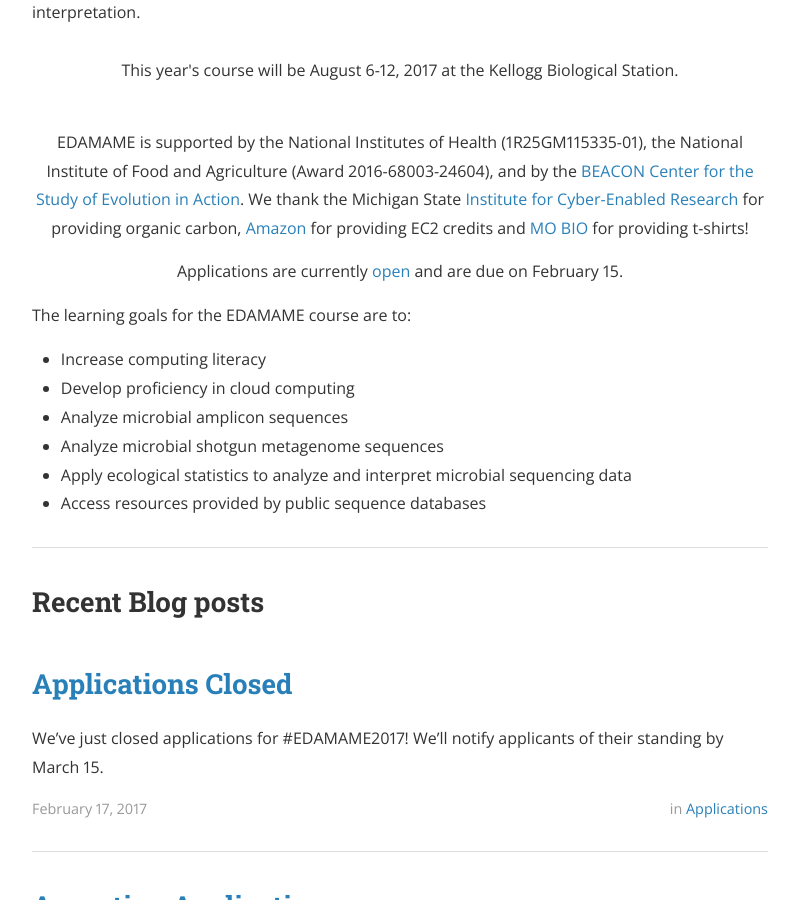
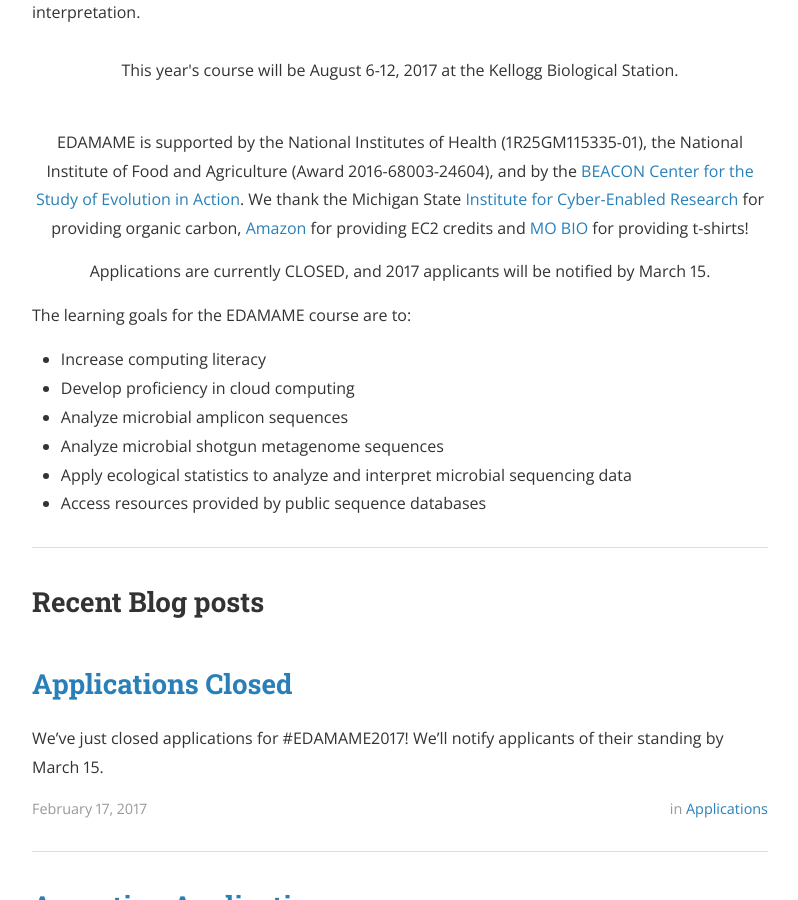
Before and after one commit to edamame-course/edamame-course.github.io, a Jekyll site: the page built from index.html, in a window 1280 px wide and 900 px high, scrolled down 644 px. Shown: the whole window, without its empty margins (240-1038 px from the left). Built offline with Jekyll 4.4.1, drawn with Linux system fonts in a browser that asks for light colours; nearby versions of some CDN libraries; the list of posts is cut into pages by our own code; a style sheet for code colours, icons or effects is not loaded.

Commit message:
updated notification date

```diff
--- a/index.html
+++ b/index.html
@@ -25,7 +25,7 @@ This year's course will be August 6-12, 2017 at the Kellogg Biological Station.
 <p align=center><br>
 EDAMAME is supported by the National Institutes of Health (1R25GM115335-01), the National Institute of Food and Agriculture (Award 2016-68003-24604), and by the <a href=http://beacon-center.org>BEACON Center for the Study of Evolution in Action</a>.  We thank the Michigan State <a href=http://icer.msu.edu/>Institute for Cyber-Enabled Research</a> for providing organic carbon, <a href=https://aws.amazon.com/ec2/>Amazon</a> for providing EC2 credits and <a href=https://mobio.com/>MO BIO</a> for providing t-shirts!
 <p align=center>
-Applications are currently <a href=https://docs.google.com/forms/d/1LCU3OV_P-zBHSXKuCYPD0Wag-huqyHtFxqPmOt-n5xU/viewform?edit_requested=true>open</a> and are due on February 15.
+Applications are currently CLOSED, and 2017 applicants will be notified by March 15.
 
 <p>
 The learning goals for the EDAMAME course are to:
```
